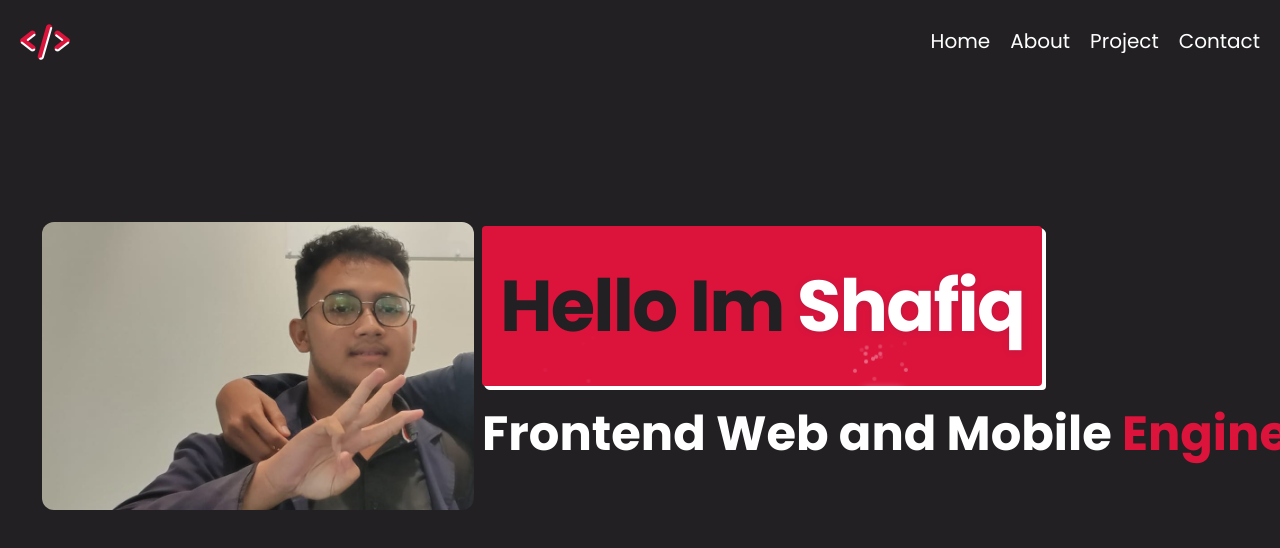
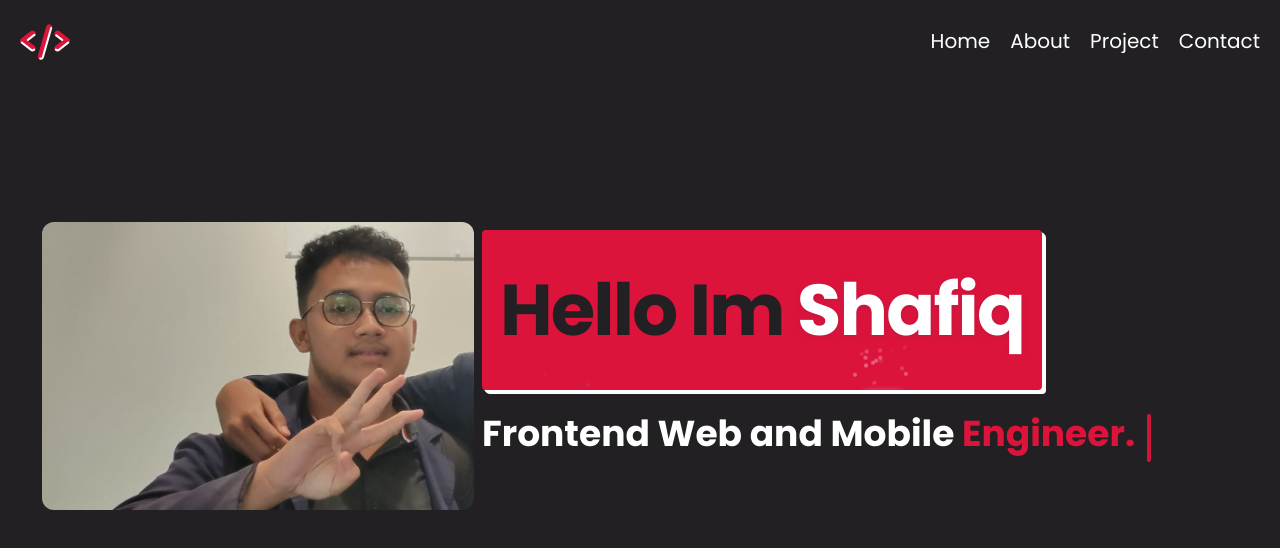
Before and after one commit to Vexonor/Portofolio, a Next.js app: page / in a window 1280 px wide. Shown: the top 548 px of the page. Built offline with nearby package versions, Linux system fonts and the light colour scheme.

Commit message:
Last Change

```diff
--- a/app/components/ui/typewriter-effect.tsx
+++ b/app/components/ui/typewriter-effect.tsx
@@ -155,7 +155,7 @@ export const TypewriterEffectSmooth = ({
         }}
       >
         <div
-          className="text-xl md:text-3xl lg:text-5xl text-center font-bold"
+          className="text-xl md:text-2xl lg:text-4xl text-center font-bold"
           style={{
             whiteSpace: "nowrap",
           }}
--- a/app/layout.tsx
+++ b/app/layout.tsx
@@ -1,6 +1,6 @@
 import type { Metadata } from "next";
 import PrelineScript from "./components/PrelineScript";
-import { Poppins } from '@next/font/google';
+import { Poppins } from 'next/font/google';
 import "./globals.css";
 
 const poppins = Poppins({
```
